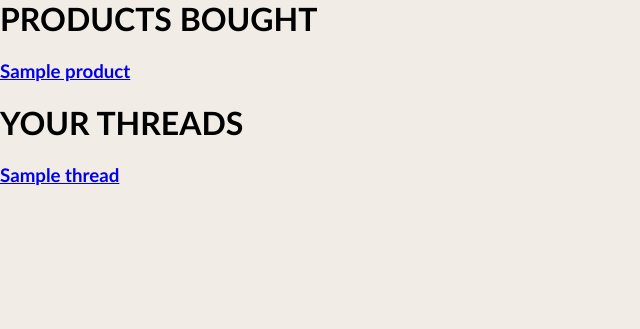
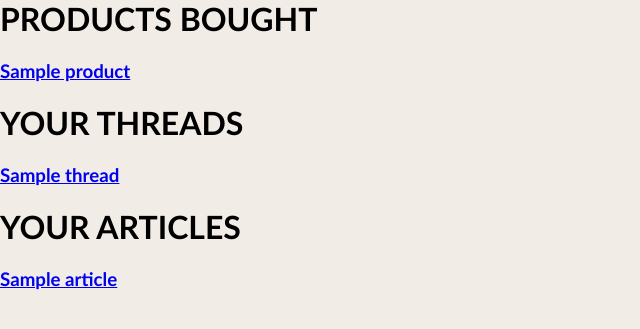
Before and after one commit to hannahdeniseee/hobbysite-EG-17, a Django app: template hobbysite/user_management/templates/user_management/dashboard.html in a window 1280 px wide. Shown: the part 126-455 px from the top of the page, without its empty margins (0-640 px from the left). Run offline with Django 5.2, Linux system fonts and the light colour scheme; the template is opened without the code that fills it: most values are stand-ins (such as "Sample title", 1, 10 or a date in 2020).

Commit message:
Added blog to dashboard, added navbar to blog

```diff
--- a/hobbysite/blog/templates/article_detail.html
+++ b/hobbysite/blog/templates/article_detail.html
@@ -1,4 +1,8 @@
+{% extends 'base.html' %}
+
 {% load static %}
+
+{% block content %}
 <!DOCTYPE html>
 <html lang="en-US">
 <head>
@@ -85,3 +89,4 @@
     <a href="{% url 'blog:article_list' %}"><button>Back to Article List</button></a>
 </body>
 </html>
+{% endblock %}
--- a/hobbysite/blog/templates/article_list.html
+++ b/hobbysite/blog/templates/article_list.html
@@ -1,4 +1,8 @@
+{% extends 'base.html' %}
+
 {% load static %}
+
+{% block content %}
 <!DOCTYPE html>
 <html lang="en-US">
 <head>
@@ -47,3 +51,4 @@
     </div>
 </body>
 </html>
+{% endblock %}
--- a/hobbysite/user_management/templates/user_management/dashboard.html
+++ b/hobbysite/user_management/templates/user_management/dashboard.html
@@ -35,4 +35,13 @@
                 </div>
             {% endfor %}
         </div>
+
+    <h1 class="home-header">YOUR ARTICLES</h1>
+        <div class="layout-personal">
+            {% for article in blog_articles %}
+                <div class="dashboard-card">
+                    <a href="{{ article.get_absolute_url }}" class="link"><h3>{{ article.title }}</h3></a>
+                </div>
+            {% endfor %}
+        </div>
 {% endblock %}
--- a/hobbysite/user_management/views.py
+++ b/hobbysite/user_management/views.py
@@ -6,6 +6,7 @@ from django.urls import reverse
 from .models import Profile
 from .forms import ProfileUpdateForm
 from merchstore.models import Product, Transaction
+from blog.models import Article
 
 
 class DashboardView(LoginRequiredMixin, ListView):
@@ -22,6 +23,8 @@ class DashboardView(LoginRequiredMixin, ListView):
             owner=self.request.user.profile)
         context['products_bought'] = Transaction.objects.filter(
             buyer=self.request.user.profile).distinct()
+        context['blog_articles'] = Article.objects.filter(
+            author=self.request.user.profile)
         return context
 
 
```
Also changed, not shown: hobbysite/blog/templates/article_form.html (+7 -0 lines), hobbysite/media/blog/images/jsecfood.jpg (added).
